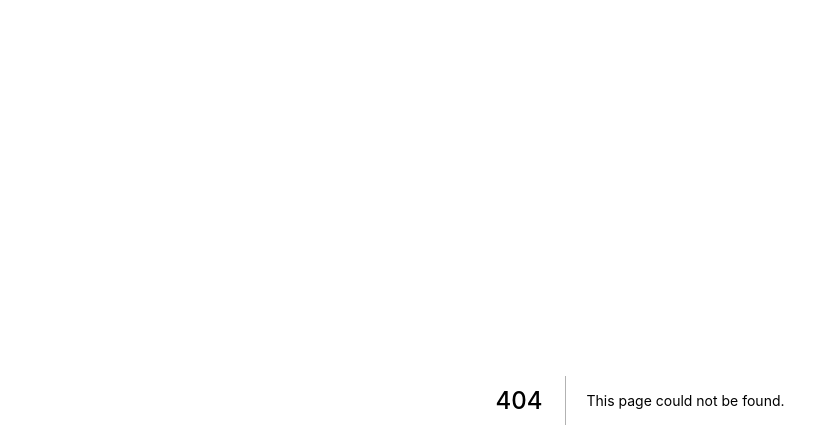
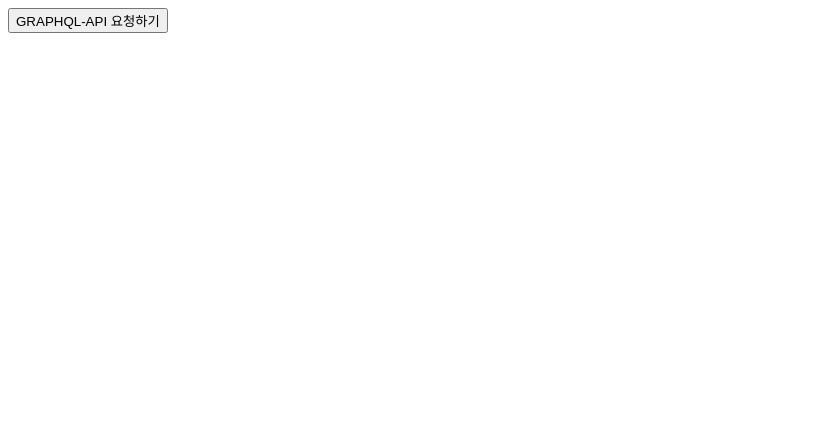
Before and after one commit to cherry-hyeri/codecamp_frontend, a Next.js app in the folder class/: page /section04/04-03-graphql-mutation-args in a window 1280 px wide. Before the commit this address had no page. Shown: the top 448 px of the page, without its empty margins (0-839 px from the left). Built offline with nearby package versions, Linux system fonts and the light colour scheme.

Commit message:
04-03-grapql-mutation-args

```diff
--- /dev/null
+++ b/class/pages/section04/04-03-graphql-mutation-args/index.js
@@ -0,0 +1,29 @@
+import { useMutation, gql } from "@apollo/client";
+
+const 나의그래프큐엘셋팅 = gql`
+  mutation createBoard($writer: String, $title: String, $contents: String) {
+    createBoard(writer: $writer, title: $title, contents: $contents) {
+      _id
+      number
+      message
+    }
+  }
+`;
+
+export default function GraphqlMutationPage() {
+  const [나의함수] = useMutation(나의그래프큐엘셋팅);
+
+  const onClickSubmit = async () => {
+    const result = await 나의함수({
+      variables: {
+        // variables = $ 역할을 함
+        writer: "훈이",
+        title: "안녕하세요",
+        contents: "반갑습니다.",
+      },
+    });
+    console.log(result);
+  };
+
+  return <button onClick={onClickSubmit}>GRAPHQL-API 요청하기</button>;
+}
```
